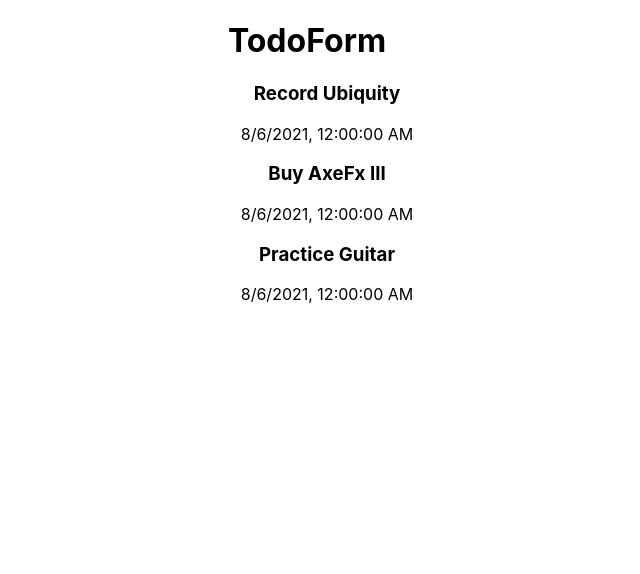
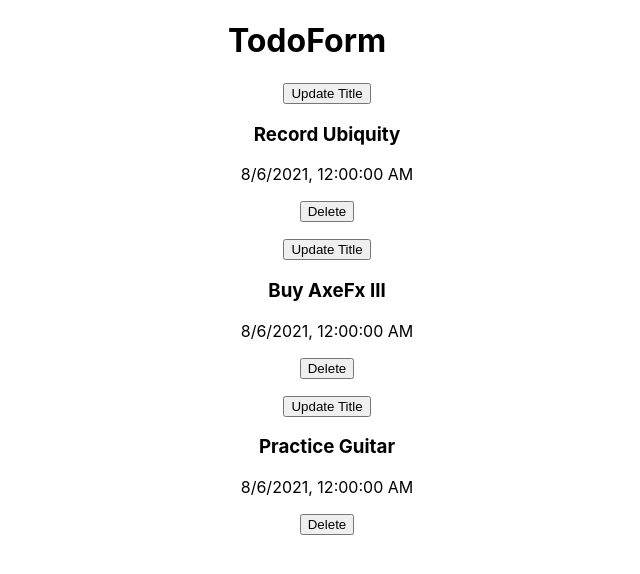
Before and after one commit to Robo-91/react-todo-app, a React (Create React App) app in the folder todo-app/: page / in a window 1280 px wide. Shown: the top 574 px of the page, without its empty margins (333-973 px from the left). Built offline with nearby package versions, Linux system fonts and the light colour scheme.

Commit message:
added css imports to components

```diff
--- a/todo-app/src/Components/TodoForm.js
+++ b/todo-app/src/Components/TodoForm.js
@@ -1,3 +1,5 @@
+import './TodoForm.css';
+
 const TodoForm = () => {
     return (
         <h1>TodoForm</h1>
--- a/todo-app/src/Components/TodoItems.js
+++ b/todo-app/src/Components/TodoItems.js
@@ -1,10 +1,14 @@
+import './TodoItems.css';
+
 const TodoItems = (props) => {
    return (
         props.items.map(item =>
             (
                 <ul key={item.id}>
+                    <button>Update Title</button>
                     <h3>{item.title}</h3>
                     <p>{item.date.toLocaleString('en-US')}</p>
+                    <button>Delete</button>
                 </ul>
             )
         )
```
